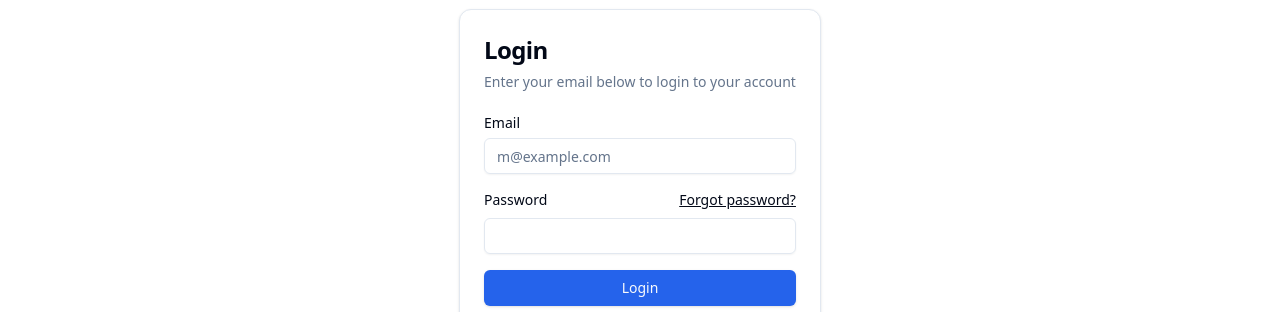
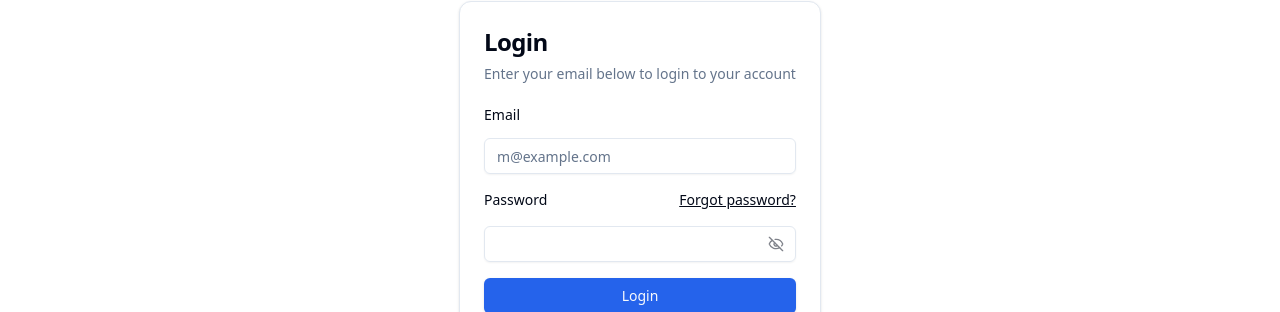
Before and after one commit to git-vish/formwise, a Next.js app in the folder frontend/: page /login in a window 1280 px wide. Shown: the part 182-494 px from the top of the page. Built offline with nearby package versions, Linux system fonts and the light colour scheme; no server answers.

Commit message:
update login form

```diff
--- a/frontend/app/login/page.tsx
+++ b/frontend/app/login/page.tsx
@@ -5,13 +5,21 @@
 import { useForm } from "react-hook-form";
 import { zodResolver } from "@hookform/resolvers/zod";
 
-import { Button } from "@/components/ui/button";
-import { Input } from "@/components/ui/input";
-import { Label } from "@/components/ui/label";
 import { AuthCard } from "@/components/auth/auth-card";
 import { GoogleAuthButton } from "@/components/auth/google-auth-button";
 import { LoginFormValues, loginSchema } from "@/lib/schemas";
 import { useAuth } from "@/hooks/use-auth";
+import {
+  Form,
+  FormControl,
+  FormField,
+  FormItem,
+  FormLabel,
+  FormMessage,
+} from "@/components/ui/form";
+import { Input } from "@/components/ui/input";
+import { PasswordInput } from "@/components/ui/password-input";
+import { Button } from "@/components/ui/button";
 
 export default function LoginPage() {
   const [googleLoading, setGoogleLoading] = useState(false);
@@ -19,6 +27,10 @@
 
   const form = useForm<LoginFormValues>({
     resolver: zodResolver(loginSchema),
+    defaultValues: {
+      email: "",
+      password: "",
+    },
   });
 
   const isSubmitting = form.formState.isSubmitting || googleLoading;
@@ -37,46 +49,57 @@
       title="Login"
       description="Enter your email below to login to your account"
     >
+      <Form {...form}>
         <form onSubmit={form.handleSubmit(handleLogin)} className="grid gap-4">
-        <div className="grid gap-2">
-          <Label htmlFor="email">Email</Label>
+          <FormField
+            control={form.control}
+            name="email"
+            render={({ field }) => (
+              <FormItem className="grid gap-2">
+                <FormLabel htmlFor="email">Email</FormLabel>
+                <FormControl>
                   <Input
                     id="email"
+                    placeholder="m@example.com"
                     type="email"
-            placeholder="m@example.com"
-            disabled={isSubmitting}
-            {...form.register("email")}
+                    autoComplete="email"
+                    {...field}
                   />
-          {form.formState.errors.email && (
-            <p className="text-sm text-destructive">
-              {form.formState.errors.email.message}
-            </p>
+                </FormControl>
+                <FormMessage />
+              </FormItem>
             )}
-        </div>
-        <div className="grid gap-2">
-          <div className="flex items-center">
-            <Label htmlFor="password">Password</Label>
-            <Link href="#" className="ml-auto inline-block text-sm underline">
+          />
+          <FormField
+            control={form.control}
+            name="password"
+            render={({ field }) => (
+              <FormItem className="grid gap-2">
+                <div className="flex justify-between items-center">
+                  <FormLabel htmlFor="password">Password</FormLabel>
+                  <Link
+                    href="#"
+                    className="ml-auto inline-block text-sm underline"
+                  >
                     Forgot password?
                   </Link>
                 </div>
-          <Input
+                <FormControl>
+                  <PasswordInput
                     id="password"
-            type="password"
-            disabled={isSubmitting}
-            {...form.register("password")}
+                    autoComplete="current-password"
+                    {...field}
                   />
-          {form.formState.errors.password && (
-            <p className="text-sm text-destructive">
-              {form.formState.errors.password.message}
-            </p>
+                </FormControl>
+                <FormMessage />
+              </FormItem>
             )}
-        </div>
-        <Button type="submit" className="w-full" disabled={isSubmitting}>
-          {form.formState.isSubmitting ? "Logging in..." : "Login"}
+          />
+          <Button type="submit" className="w-full">
+            Login
           </Button>
         </form>
-
+      </Form>
       <GoogleAuthButton
         isLoading={googleLoading}
         onClick={handleGoogleLogin}
--- /dev/null
+++ b/frontend/components/ui/form.tsx
@@ -0,0 +1,178 @@
+"use client"
+
+import * as React from "react"
+import * as LabelPrimitive from "@radix-ui/react-label"
+import { Slot } from "@radix-ui/react-slot"
+import {
+  Controller,
+  ControllerProps,
+  FieldPath,
+  FieldValues,
+  FormProvider,
+  useFormContext,
+} from "react-hook-form"
+
+import { cn } from "@/lib/utils"
+import { Label } from "@/components/ui/label"
+
+const Form = FormProvider
+
+type FormFieldContextValue<
+  TFieldValues extends FieldValues = FieldValues,
+  TName extends FieldPath<TFieldValues> = FieldPath<TFieldValues>
+> = {
+  name: TName
+}
+
+const FormFieldContext = React.createContext<FormFieldContextValue>(
+  {} as FormFieldContextValue
+)
+
+const FormField = <
+  TFieldValues extends FieldValues = FieldValues,
+  TName extends FieldPath<TFieldValues> = FieldPath<TFieldValues>
+>({
+  ...props
+}: ControllerProps<TFieldValues, TName>) => {
+  return (
+    <FormFieldContext.Provider value={{ name: props.name }}>
+      <Controller {...props} />
+    </FormFieldContext.Provider>
+  )
+}
+
+const useFormField = () => {
+  const fieldContext = React.useContext(FormFieldContext)
+  const itemContext = React.useContext(FormItemContext)
+  const { getFieldState, formState } = useFormContext()
+
+  const fieldState = getFieldState(fieldContext.name, formState)
+
+  if (!fieldContext) {
+    throw new Error("useFormField should be used within <FormField>")
+  }
+
+  const { id } = itemContext
+
+  return {
+    id,
+    name: fieldContext.name,
+    formItemId: `${id}-form-item`,
+    formDescriptionId: `${id}-form-item-description`,
+    formMessageId: `${id}-form-item-message`,
+    ...fieldState,
+  }
+}
+
+type FormItemContextValue = {
+  id: string
+}
+
+const FormItemContext = React.createContext<FormItemContextValue>(
+  {} as FormItemContextValue
+)
+
+const FormItem = React.forwardRef<
+  HTMLDivElement,
+  React.HTMLAttributes<HTMLDivElement>
+>(({ className, ...props }, ref) => {
+  const id = React.useId()
+
+  return (
+    <FormItemContext.Provider value={{ id }}>
+      <div ref={ref} className={cn("space-y-2", className)} {...props} />
+    </FormItemContext.Provider>
+  )
+})
+FormItem.displayName = "FormItem"
+
+const FormLabel = React.forwardRef<
+  React.ElementRef<typeof LabelPrimitive.Root>,
+  React.ComponentPropsWithoutRef<typeof LabelPrimitive.Root>
+>(({ className, ...props }, ref) => {
+  const { error, formItemId } = useFormField()
+
+  return (
+    <Label
+      ref={ref}
+      className={cn(error && "text-destructive", className)}
+      htmlFor={formItemId}
+      {...props}
+    />
+  )
+})
+FormLabel.displayName = "FormLabel"
+
+const FormControl = React.forwardRef<
+  React.ElementRef<typeof Slot>,
+  React.ComponentPropsWithoutRef<typeof Slot>
+>(({ ...props }, ref) => {
+  const { error, formItemId, formDescriptionId, formMessageId } = useFormField()
+
+  return (
+    <Slot
+      ref={ref}
+      id={formItemId}
+      aria-describedby={
+        !error
+          ? `${formDescriptionId}`
+          : `${formDescriptionId} ${formMessageId}`
+      }
+      aria-invalid={!!error}
+      {...props}
+    />
+  )
+})
+FormControl.displayName = "FormControl"
+
+const FormDescription = React.forwardRef<
+  HTMLParagraphElement,
+  React.HTMLAttributes<HTMLParagraphElement>
+>(({ className, ...props }, ref) => {
+  const { formDescriptionId } = useFormField()
+
+  return (
+    <p
+      ref={ref}
+      id={formDescriptionId}
+      className={cn("text-[0.8rem] text-muted-foreground", className)}
+      {...props}
+    />
+  )
+})
+FormDescription.displayName = "FormDescription"
+
+const FormMessage = React.forwardRef<
+  HTMLParagraphElement,
+  React.HTMLAttributes<HTMLParagraphElement>
+>(({ className, children, ...props }, ref) => {
+  const { error, formMessageId } = useFormField()
+  const body = error ? String(error?.message) : children
+
+  if (!body) {
+    return null
+  }
+
+  return (
+    <p
+      ref={ref}
+      id={formMessageId}
+      className={cn("text-[0.8rem] font-medium text-destructive", className)}
+      {...props}
+    >
+      {body}
+    </p>
+  )
+})
+FormMessage.displayName = "FormMessage"
+
+export {
+  useFormField,
+  Form,
+  FormItem,
+  FormLabel,
+  FormControl,
+  FormDescription,
+  FormMessage,
+  FormField,
+}
--- /dev/null
+++ b/frontend/components/ui/password-input.tsx
@@ -0,0 +1,57 @@
+"use client";
+
+import * as React from "react";
+import { EyeIcon, EyeOffIcon } from "lucide-react";
+
+import { Button } from "@/components/ui/button";
+import { Input, type InputProps } from "@/components/ui/input";
+import { cn } from "@/lib/utils";
+
+const PasswordInput = React.forwardRef<HTMLInputElement, InputProps>(
+  ({ className, ...props }, ref) => {
+    const [showPassword, setShowPassword] = React.useState(false);
+    const disabled =
+      props.value === "" || props.value === undefined || props.disabled;
+
+    return (
+      <div className="relative">
+        <Input
+          type={showPassword ? "text" : "password"}
+          className={cn("hide-password-toggle pr-10", className)}
+          ref={ref}
+          {...props}
+        />
+        <Button
+          type="button"
+          variant="ghost"
+          size="sm"
+          className="absolute right-0 top-0 h-full px-3 py-2 hover:bg-transparent"
+          onClick={() => setShowPassword((prev) => !prev)}
+          disabled={disabled}
+        >
+          {showPassword && !disabled ? (
+            <EyeIcon className="h-4 w-4" aria-hidden="true" />
+          ) : (
+            <EyeOffIcon className="h-4 w-4" aria-hidden="true" />
+          )}
+          <span className="sr-only">
+            {showPassword ? "Hide password" : "Show password"}
+          </span>
+        </Button>
+
+        {/* hides browsers password toggles */}
+        <style>{`
+					.hide-password-toggle::-ms-reveal,
+					.hide-password-toggle::-ms-clear {
+						visibility: hidden;
+						pointer-events: none;
+						display: none;
+					}
+				`}</style>
+      </div>
+    );
+  }
+);
+PasswordInput.displayName = "PasswordInput";
+
+export { PasswordInput };
--- a/frontend/package.json
+++ b/frontend/package.json
@@ -30,7 +30,7 @@
     "next-themes": "^0.3.0",
     "react": "^18",
     "react-dom": "^18",
-    "react-hook-form": "^7.53.1",
+    "react-hook-form": "^7.53.2",
     "tailwind-merge": "^2.5.4",
     "tailwindcss-animate": "^1.0.7",
     "zod": "^3.23.8"
```
Also changed, not shown: 1 other file (tests, documents, lock files or other folders). Lines whose indentation alone changed are shown as unchanged.
